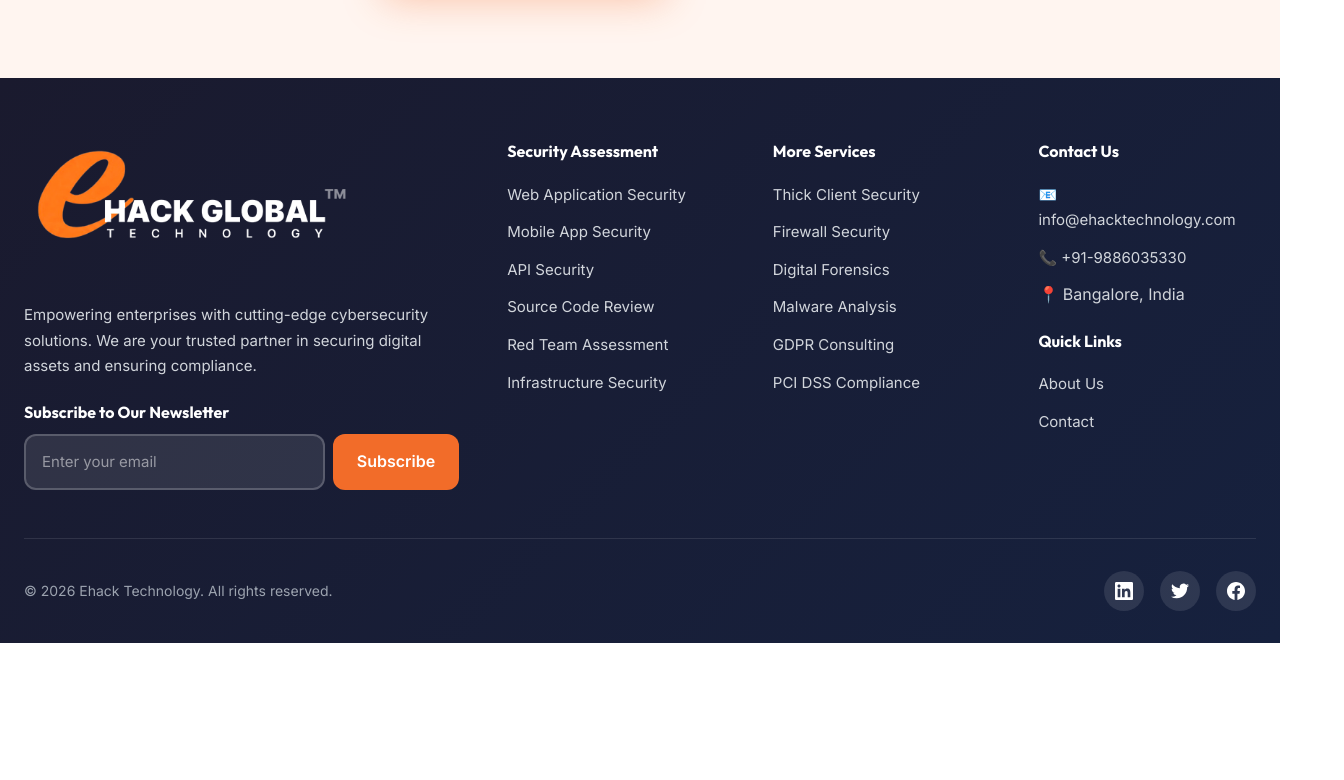
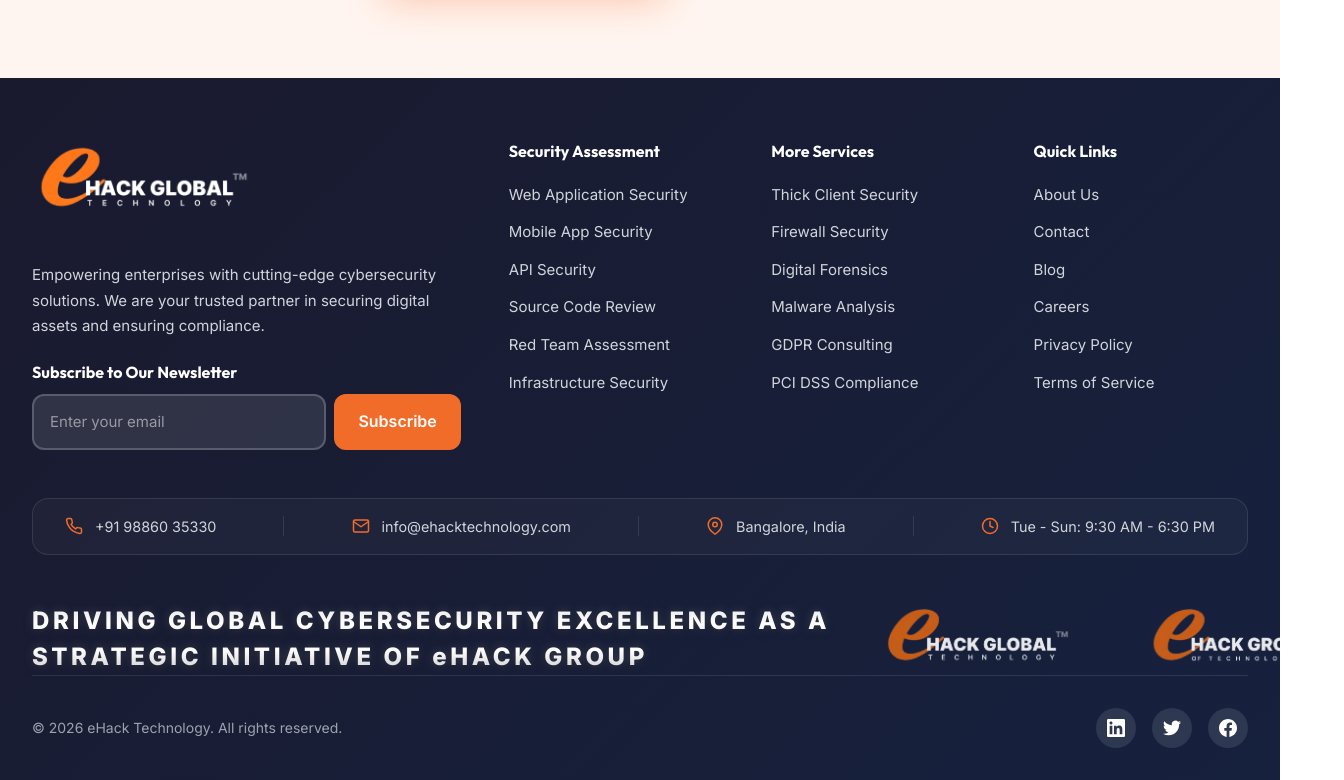
Before and after one commit to vyasanuj/eHack-technology, a Next.js app: page / in a window 1280 px wide. Shown: the part 6914-7694 px from the top of the page, 1344 px wide, since content can reach past the window. Before the commit the page ends 7557 px from the top, so only its background shows below. Built offline with nearby package versions, Linux system fonts and the light colour scheme.

Commit message:
Fix footer section design

```diff
--- a/app/components/Footer.tsx
+++ b/app/components/Footer.tsx
@@ -11,7 +11,7 @@
                             <img
                                 src="/images/ehack-logo-white.png"
                                 alt="eHack Technology Logo"
-                                style={{ height: '120px', width: 'auto', marginBottom: '1rem' }}
+                                style={{ height: '80px', width: 'auto', marginBottom: '1rem' }}
                             />
                         </Link>
                         <p>
@@ -55,37 +55,66 @@
 
                     {/* Contact Info */}
                     <div>
-                        <h4 className="footer-title">Contact Us</h4>
+                        <h4 className="footer-title">Quick Links</h4>
                         <ul className="footer-links">
-                            <li>
-                                <a href="mailto:info@ehacktechnology.com">
-                                    📧 info@ehacktechnology.com
-                                </a>
-                            </li>
-                            <li>
-                                <a href="tel:+919886035330">
-                                    📞 +91-9886035330
-                                </a>
-                            </li>
-                            <li>
-                                <span style={{ color: 'var(--gray-300)' }}>
-                                    📍 Bangalore, India
-                                </span>
-                            </li>
+                            <li><Link href="/about">About Us</Link></li>
+                            <li><Link href="/contact">Contact</Link></li>
+                            <li><Link href="/blog">Blog</Link></li>
+                            <li><Link href="/careers">Careers</Link></li>
+                            <li><Link href="/privacy-policy">Privacy Policy</Link></li>
+                            <li><Link href="/terms">Terms of Service</Link></li>
                         </ul>
-                        <div style={{ marginTop: '1.5rem' }}>
-                            <h4 className="footer-title">Quick Links</h4>
-                            <ul className="footer-links">
-                                <li><Link href="/about">About Us</Link></li>
-                                <li><Link href="/contact">Contact</Link></li>
-                            </ul>
-                        </div>
+                    </div>
+                </div>
+                {/* Contact Strip */}
+                <div className="footer-contact-strip">
+                    <div className="contact-strip-item">
+                        <svg viewBox="0 0 24 24" fill="none" stroke="currentColor" strokeWidth="2" strokeLinecap="round" strokeLinejoin="round">
+                            <path d="M22 16.92v3a2 2 0 01-2.18 2 19.79 19.79 0 01-8.63-3.07 19.5 19.5 0 01-6-6 19.79 19.79 0 01-3.07-8.67A2 2 0 014.12 2h3a2 2 0 012 1.72 12.05 12.05 0 00.57 2.81 2 2 0 01-.45 2.11L8.09 9.91a16 16 0 006 6l1.27-1.27a2 2 0 012.11-.45 12.05 12.05 0 002.81.57A2 2 0 0122 16.92z"></path>
+                        </svg>
+                        <span>+91 98860 35330</span>
+                    </div>
+                    <div className="contact-divider"></div>
+                    <div className="contact-strip-item">
+                        <svg viewBox="0 0 24 24" fill="none" stroke="currentColor" strokeWidth="2" strokeLinecap="round" strokeLinejoin="round">
+                            <path d="M4 4h16c1.1 0 2 .9 2 2v12c0 1.1-.9 2-2 2H4c-1.1 0-2-.9-2-2V6c0-1.1.9-2 2-2z"></path>
+                            <polyline points="22,6 12,13 2,6"></polyline>
+                        </svg>
+                        <span>info@ehacktechnology.com</span>
+                    </div>
+                    <div className="contact-divider"></div>
+                    <div className="contact-strip-item">
+                        <svg viewBox="0 0 24 24" fill="none" stroke="currentColor" strokeWidth="2" strokeLinecap="round" strokeLinejoin="round">
+                            <path d="M21 10c0 7-9 13-9 13s-9-6-9-13a9 9 0 0118 0z"></path>
+                            <circle cx="12" cy="10" r="3"></circle>
+                        </svg>
+                        <span>Bangalore, India</span>
+                    </div>
+                    <div className="contact-divider"></div>
+                    <div className="contact-strip-item">
+                        <svg viewBox="0 0 24 24" fill="none" stroke="currentColor" strokeWidth="2" strokeLinecap="round" strokeLinejoin="round">
+                            <circle cx="12" cy="12" r="10"></circle>
+                            <polyline points="12 6 12 12 16 14"></polyline>
+                        </svg>
+                        <span>Tue - Sun: 9:30 AM - 6:30 PM</span>
+                    </div>
+                </div>
+
+                {/* Branding Section */}
+                <div className="footer-branding">
+                    <span className="branding-text">
+                        DRIVING GLOBAL CYBERSECURITY EXCELLENCE
+                        AS A STRATEGIC INITIATIVE OF eHACK GROUP
+                    </span>
+                    <div className="branding-logos">
+                        <img src="/images/white-global.png" alt="eHack Global Technology" className="branding-logo-img" />
+                        <img src="/images/ehack-group-white.png" alt="eHack Academy" className="branding-logo-img" />
                     </div>
                 </div>
 
                 {/* Bottom Bar */}
                 <div className="footer-bottom">
-                    <p>© {new Date().getFullYear()} Ehack Technology. All rights reserved.</p>
+                    <p>© {new Date().getFullYear()} eHack Technology. All rights reserved.</p>
                     <div className="social-links">
                         <a href="https://linkedin.com" target="_blank" rel="noopener noreferrer" aria-label="LinkedIn">
                             <svg width="18" height="18" viewBox="0 0 24 24" fill="currentColor">
--- a/app/globals.css
+++ b/app/globals.css
@@ -1548,3 +1548,113 @@
   opacity: 1;
   transform: translateY(0);
 }
+
+/* ===== NEW FOOTER STYLES ===== */
+.footer-contact-strip {
+  background: rgba(255, 255, 255, 0.03);
+  border: 1px solid rgba(255, 255, 255, 0.1);
+  border-radius: var(--radius-xl);
+  padding: 1rem 2rem;
+  display: flex;
+  justify-content: space-between;
+  align-items: center;
+  margin-bottom: 3rem;
+  flex-wrap: wrap;
+  gap: 1rem;
+}
+
+.contact-strip-item {
+  display: flex;
+  align-items: center;
+  gap: 0.75rem;
+}
+
+.contact-strip-item svg {
+  color: var(--primary);
+  width: 18px;
+  height: 18px;
+}
+
+.contact-strip-item span {
+  color: var(--gray-300);
+  font-size: 0.9rem;
+  white-space: nowrap;
+}
+
+.footer .container {
+  max-width: 1400px;
+  margin: 0 auto;
+  padding: 0 2rem;
+}
+
+.contact-divider {
+  width: 1px;
+  height: 20px;
+  background: rgba(255, 255, 255, 0.1);
+}
+
+.footer-branding {
+  margin-top: 3rem;
+  display: flex;
+  justify-content: center;
+  align-items: center;
+  gap: 3rem;
+}
+
+.branding-text {
+  text-transform: none;
+  letter-spacing: .15em;
+  background: linear-gradient(#fff 0%, #f0f0f0 15%, #fff 30%, #e5e5e5 50%, #fff 65%, #dcdcdc 85%, #fff 100%);
+  -webkit-text-fill-color: transparent;
+  color: #0000;
+  filter: drop-shadow(0 2px 4px #0006);
+  text-shadow: 0 0 10px #fff3;
+  -webkit-background-clip: text;
+  background-clip: text;
+  max-width: 800px;
+  margin-bottom: 0;
+  font-size: 1.5rem;
+  font-weight: 800;
+  line-height: 1.5;
+  display: inline-block;
+}
+
+.branding-logos {
+  display: flex;
+  align-items: center;
+  gap: 2rem;
+}
+
+.branding-logo-img {
+  height: 70px;
+  width: auto;
+  opacity: 0.9;
+  transition: opacity var(--transition-fast);
+}
+
+.branding-logo-img:hover {
+  opacity: 1;
+}
+
+@media (max-width: 1024px) {
+  .footer-contact-strip {
+    justify-content: center;
+    flex-direction: column;
+    gap: 1.5rem;
+    padding: 1.5rem;
+  }
+
+  .contact-divider {
+    display: none;
+  }
+
+  .footer-branding {
+    flex-direction: column;
+    text-align: center;
+  }
+
+  .branding-logos {
+    justify-content: center;
+    flex-wrap: wrap;
+  }
+}
```
Also changed, not shown: public/images/ehack-group-white.png (added), public/images/ehack-logo.png (deleted).
